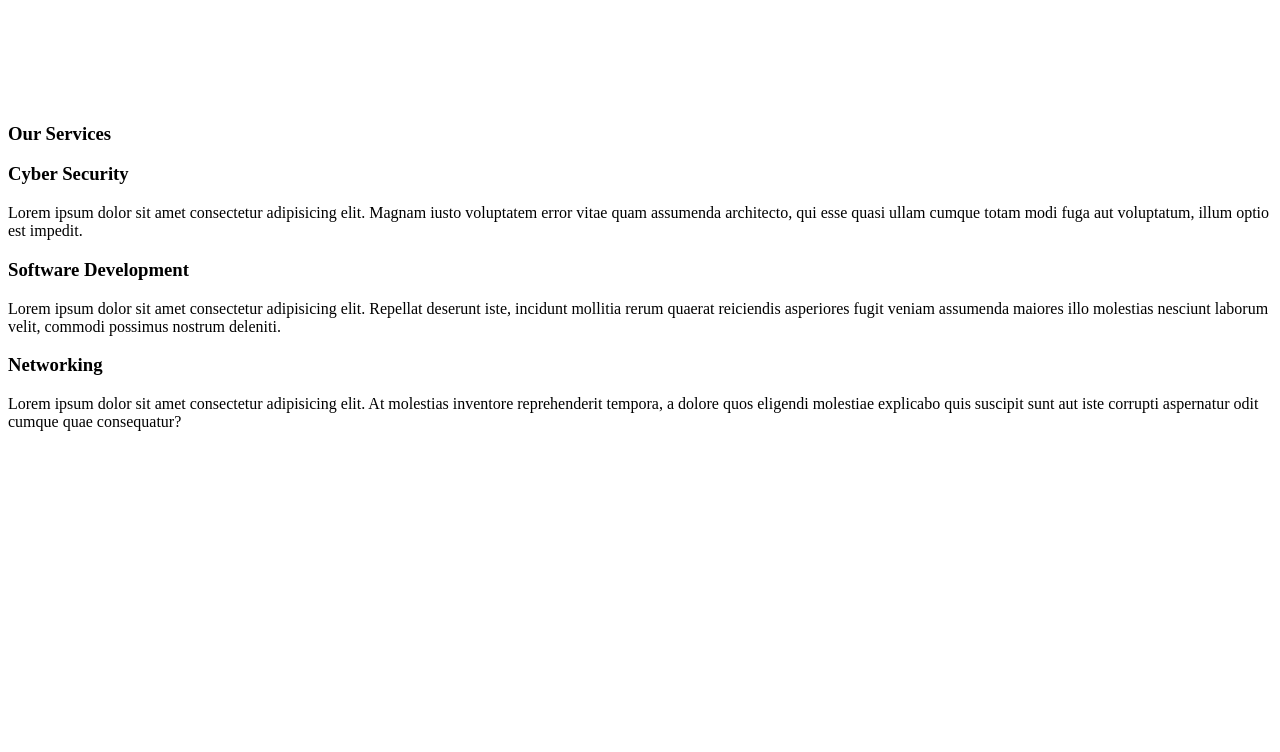
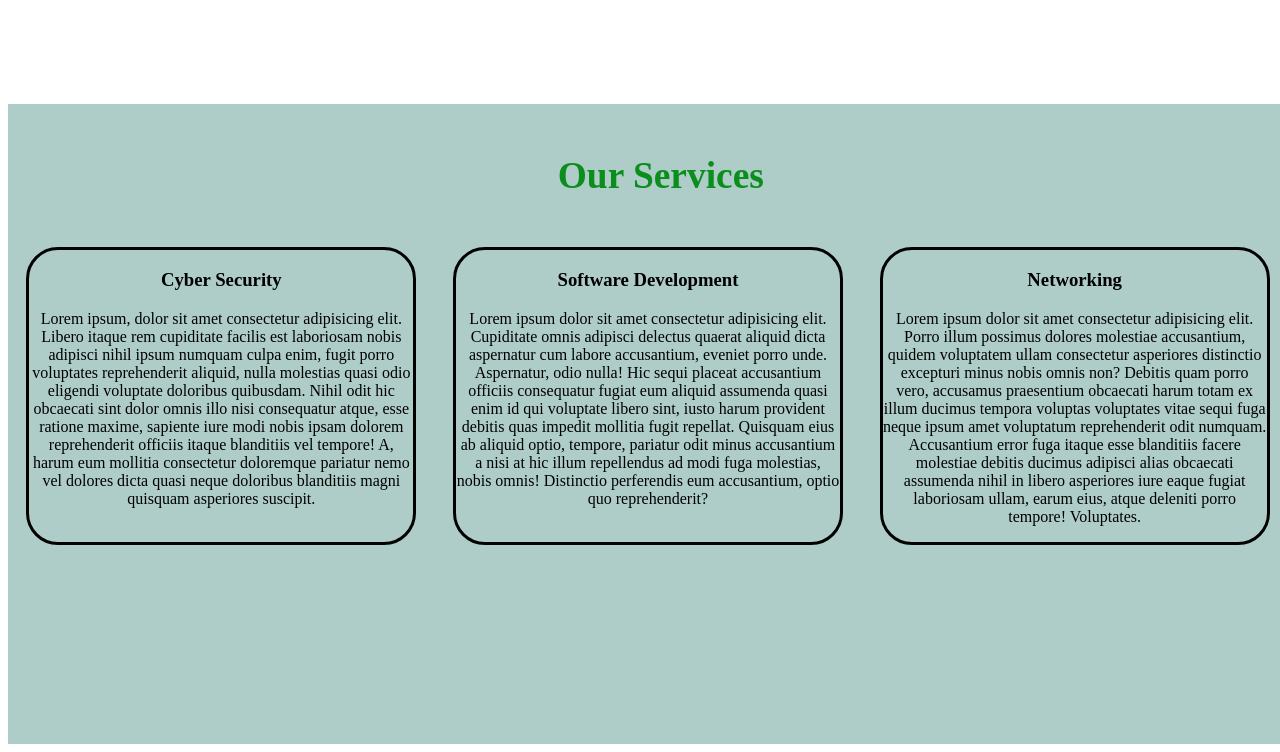
Before and after one commit to NakamiGeorge/Git-html-css-mini-project, a plain HTML site: page index.html in a window 1280 px wide. Shown: the part 1312-2064 px from the top of the page. Before the commit the page ends 1759 px from the top, so only its background shows below. Drawn offline with Linux system fonts and the light colour scheme.

Commit message:
Add services section

```diff
--- a/index.html
+++ b/index.html
@@ -54,17 +54,17 @@
         <h3>Our Services</h3>
     </services>
     <div class="services-info">
-        <div class="service-1">
+        <div class="service-detail">
             <h3>Cyber Security</h3>
-            <p>Lorem ipsum dolor sit amet consectetur adipisicing elit. Magnam iusto voluptatem error vitae quam assumenda architecto, qui esse quasi ullam cumque totam modi fuga aut voluptatum, illum optio est impedit.</p>
+            <p>Lorem ipsum, dolor sit amet consectetur adipisicing elit. Libero itaque rem cupiditate facilis est laboriosam nobis adipisci nihil ipsum numquam culpa enim, fugit porro voluptates reprehenderit aliquid, nulla molestias quasi odio eligendi voluptate doloribus quibusdam. Nihil odit hic obcaecati sint dolor omnis illo nisi consequatur atque, esse ratione maxime, sapiente iure modi nobis ipsam dolorem reprehenderit officiis itaque blanditiis vel tempore! A, harum eum mollitia consectetur doloremque pariatur nemo vel dolores dicta quasi neque doloribus blanditiis magni quisquam asperiores suscipit.</p>
         </div>
-        <div class="service-2">
+        <div class="service-detail">
             <h3> Software Development</h3>
-            <p>Lorem ipsum dolor sit amet consectetur adipisicing elit. Repellat deserunt iste, incidunt mollitia rerum quaerat reiciendis asperiores fugit veniam assumenda maiores illo molestias nesciunt laborum velit, commodi possimus nostrum deleniti.</p>
+            <p>Lorem ipsum dolor sit amet consectetur adipisicing elit. Cupiditate omnis adipisci delectus quaerat aliquid dicta aspernatur cum labore accusantium, eveniet porro unde. Aspernatur, odio nulla! Hic sequi placeat accusantium officiis consequatur fugiat eum aliquid assumenda quasi enim id qui voluptate libero sint, iusto harum provident debitis quas impedit mollitia fugit repellat. Quisquam eius ab aliquid optio, tempore, pariatur odit minus accusantium a nisi at hic illum repellendus ad modi fuga molestias, nobis omnis! Distinctio perferendis eum accusantium, optio quo reprehenderit?</p>
         </div>
-        <div class="service-3">
+        <div class="service-detail">
             <h3>Networking</h3>
-            <p>Lorem ipsum dolor sit amet consectetur adipisicing elit. At molestias inventore reprehenderit tempora, a dolore quos eligendi molestiae explicabo quis suscipit sunt aut iste corrupti aspernatur odit cumque quae consequatur?</p>
+            <p>Lorem ipsum dolor sit amet consectetur adipisicing elit. Porro illum possimus dolores molestiae accusantium, quidem voluptatem ullam consectetur asperiores distinctio excepturi minus nobis omnis non? Debitis quam porro vero, accusamus praesentium obcaecati harum totam ex illum ducimus tempora voluptas voluptates vitae sequi fuga neque ipsum amet voluptatum reprehenderit odit numquam. Accusantium error fuga itaque esse blanditiis facere molestiae debitis ducimus adipisci alias obcaecati assumenda nihil in libero asperiores iure eaque fugiat laboriosam ullam, earum eius, atque deleniti porro tempore! Voluptates.</p>
         </div>
     </div>
 </section>
--- a/style.css
+++ b/style.css
@@ -98,3 +98,29 @@ width: 60%;
 .about .about-info .about-text{
 width: 50%;
 }
+.services{
+    width: 100vw;
+    height: 80vh;
+    background-color: rgb(174, 205, 200);
+    display: flex;
+   flex-direction: column;
+}
+.services .heading{
+    color: rgb(11, 142, 28);
+    width: 100%;
+    height: 20;
+    margin: 1%;
+    text-align: center;
+    font-size: 2rem;
+}
+.services .services-info{
+    display: flex;
+    justify-content: space-around;
+}
+
+.services .services-info .service-detail{
+width: 30%;
+border: 3px solid black;
+border-radius: 2rem;
+text-align: center;
+}
```
